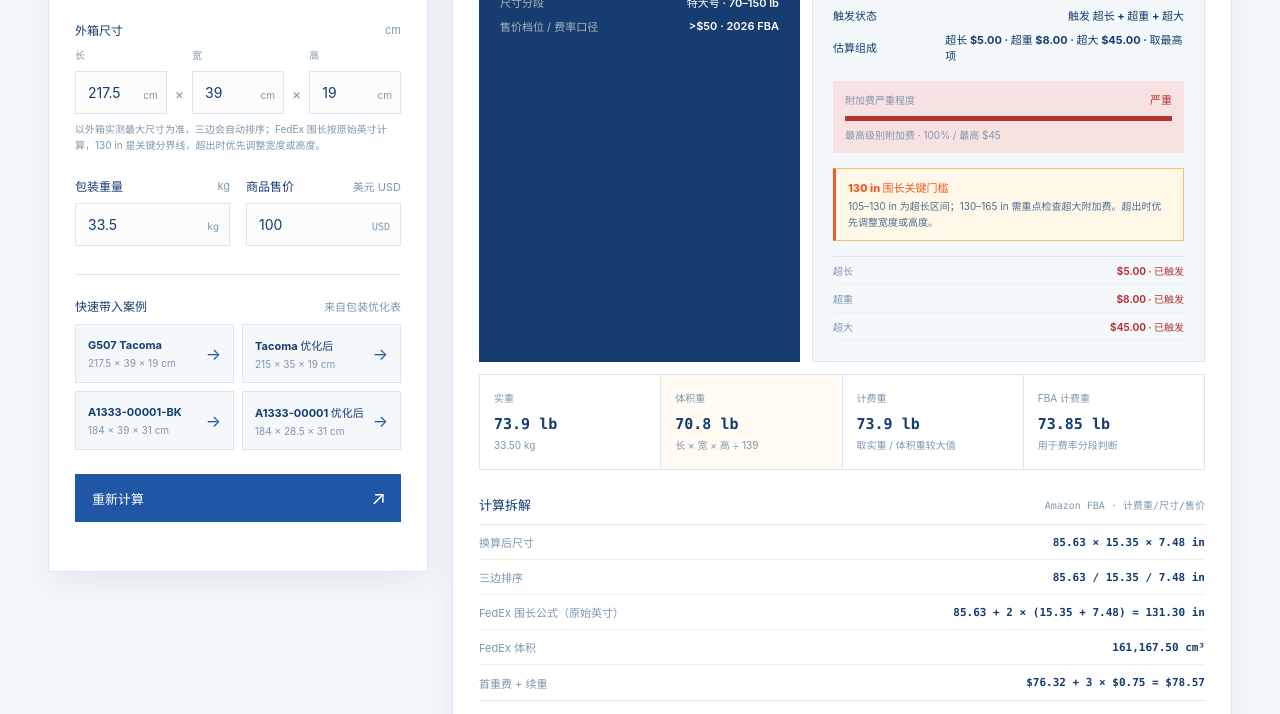
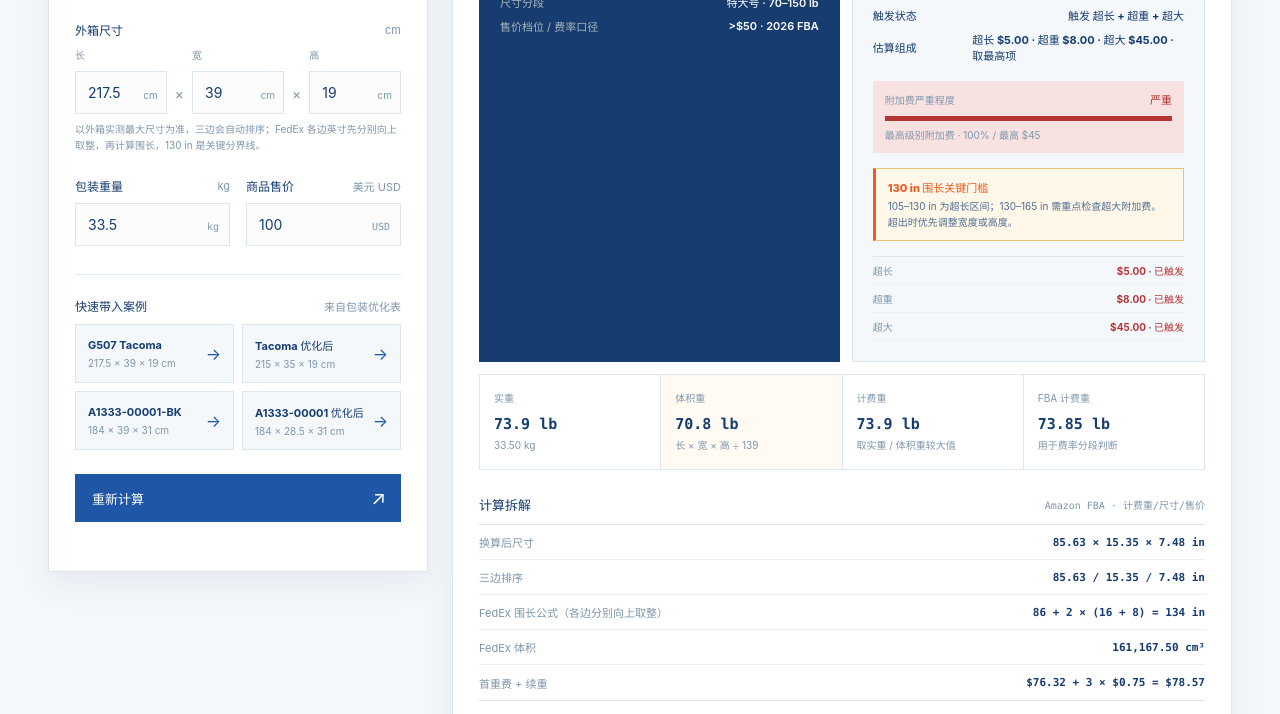
Before and after one commit to liqiliangqian4-sketch/sssiiizzzzweldon, a plain HTML site: page index.html in a window 1280 px wide. Shown: the part 660-1374 px from the top of the page. Drawn offline with Linux system fonts and the light colour scheme.

Commit message:
Round FedEx dimensions before girth calculation

```diff
--- a/app.js
+++ b/app.js
@@ -156,6 +156,10 @@ function sortEdges(length, width, height) {
   return [length, width, height].sort((a, b) => b - a);
 }
 
+function roundGirthEdges(edges) {
+  return sortEdges(...edges.map((value) => Math.ceil(value - 1e-9)));
+}
+
 function classifyFba(billable, longest, second, shortest, perimeter) {
   if (billable <= 1 && longest <= 15 && second <= 12 && shortest <= 0.75) return "smallStandard";
   if (billable < 20 - 1e-9 && longest <= 18 && second <= 14 && shortest <= 8) return "largeStandard";
@@ -181,7 +185,8 @@ function getPriceTier(price) {
 }
 
 function evaluateFedex(inputs, edges, realWeightLb, billableWeightLb) {
-  const [longest, second, shortest] = edges;
+  const girthEdges = roundGirthEdges(edges);
+  const [longest, second, shortest] = girthEdges;
   const girthIn = longest + 2 * (second + shortest);
   const volumeCm3 = inputs.length * inputs.width * inputs.height;
   const { overlength: overlengthRule, overweight: overweightRule, oversize: oversizeRule } = FEDEX_RULES;
@@ -218,6 +223,7 @@ function evaluateFedex(inputs, edges, realWeightLb, billableWeightLb) {
 
   return {
     girthIn,
+    girthEdges,
     volumeCm3,
     overlength,
     overweight,
@@ -376,7 +382,7 @@ function calculate() {
   $("fedex-rmb").textContent = `约 ¥${fmt(fedex.totalFee * RMB_PER_USD, 2)}`;
   const girthExceeded = fedex.girthIn > PERIMETER_LIMIT;
   $("fedex-girth-status").className = `fedex-girth-status ${girthExceeded ? "girth-over" : "girth-under"}`;
-  $("fedex-girth-value").textContent = `${fmt(fedex.girthIn, 2)} in`;
+  $("fedex-girth-value").textContent = `${fmt(fedex.girthIn, 0)} in`;
   $("fedex-girth-check").textContent = girthExceeded ? "超出 130 in" : "未超出 130 in";
   $("fedex-status").textContent = fedex.status;
   $("fedex-breakdown").textContent = fedex.feeParts.length ? `${fedex.feeParts.join(" · ")} · 取最高项` : "无附加费";
@@ -394,7 +400,8 @@ function calculate() {
   $("metric-shipping-weight").textContent = `${fmt(feeWeightLb, feeWeightLb < 1 ? 3 : 2)} lb`;
   $("detail-dimensions").textContent = dimsText;
   $("detail-sorted-edges").textContent = sortedText;
-  $("detail-perimeter-formula").textContent = `${fmt(longest, 2)} + 2 × (${fmt(second, 2)} + ${fmt(shortest, 2)}) = ${fmt(fedex.girthIn, 2)} in`;
+  const [girthLongest, girthSecond, girthShortest] = fedex.girthEdges;
+  $("detail-perimeter-formula").textContent = `${fmt(girthLongest, 0)} + 2 × (${fmt(girthSecond, 0)} + ${fmt(girthShortest, 0)}) = ${fmt(fedex.girthIn, 0)} in`;
   $("detail-fba-perimeter").textContent = `${fmt(fedex.volumeCm3, 2)} cm³`;
   $("detail-fee-formula").textContent = feeFormula;
 
--- a/index.html
+++ b/index.html
@@ -101,7 +101,7 @@
                   <small id="height-unit">cm</small>
                 </label>
               </div>
-              <p class="field-note">以外箱实测最大尺寸为准，三边会自动排序；FedEx 围长按原始英寸计算，130 in 是关键分界线，超出时优先调整宽度或高度。</p>
+              <p class="field-note">以外箱实测最大尺寸为准，三边会自动排序；FedEx 各边英寸先分别向上取整，再计算围长，130 in 是关键分界线。</p>
             </div>
 
             <div class="two-column-fields">
@@ -261,7 +261,7 @@
               <div class="calculation-table">
                 <div class="calc-row"><span>换算后尺寸</span><strong id="detail-dimensions">—</strong></div>
                 <div class="calc-row"><span>三边排序</span><strong id="detail-sorted-edges">—</strong></div>
-                <div class="calc-row"><span>FedEx 围长公式（原始英寸）</span><strong id="detail-perimeter-formula">—</strong></div>
+                <div class="calc-row"><span>FedEx 围长公式（各边分别向上取整）</span><strong id="detail-perimeter-formula">—</strong></div>
                 <div class="calc-row"><span>FedEx 体积</span><strong id="detail-fba-perimeter">—</strong></div>
                 <div class="calc-row"><span>首重费 + 续重</span><strong id="detail-fee-formula">—</strong></div>
               </div>
```
